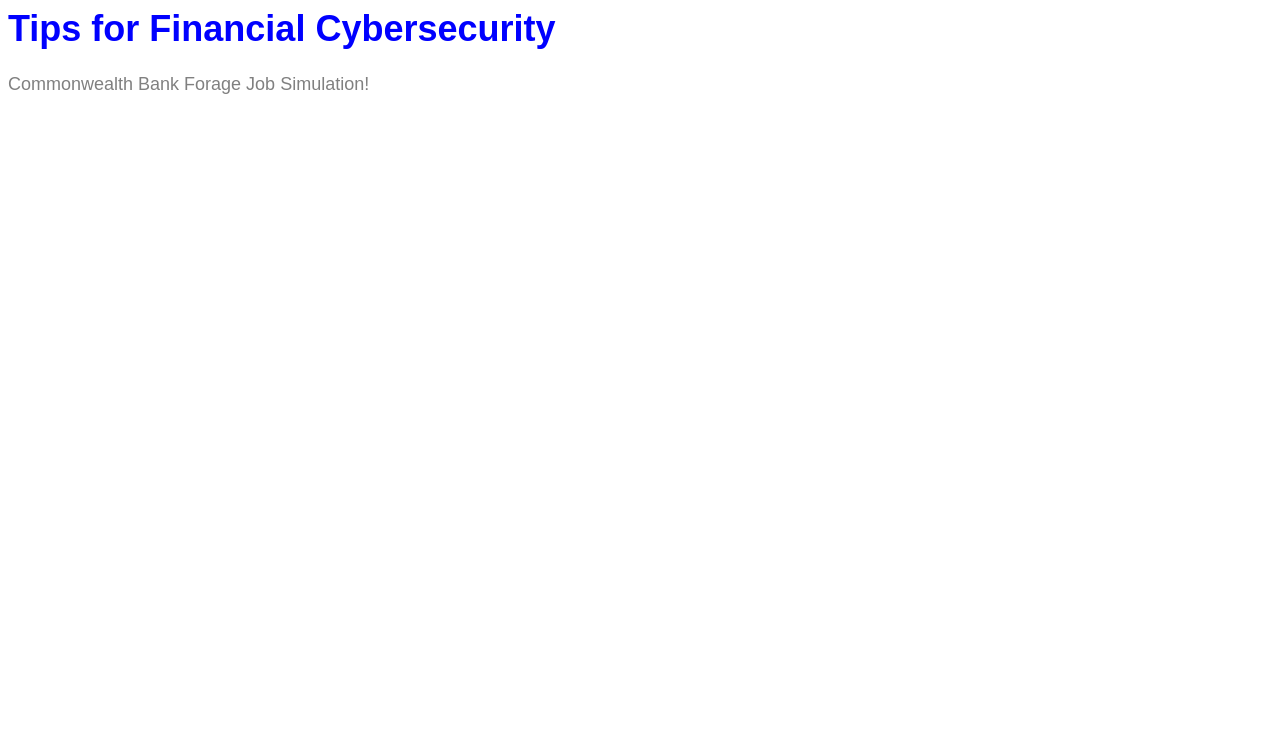
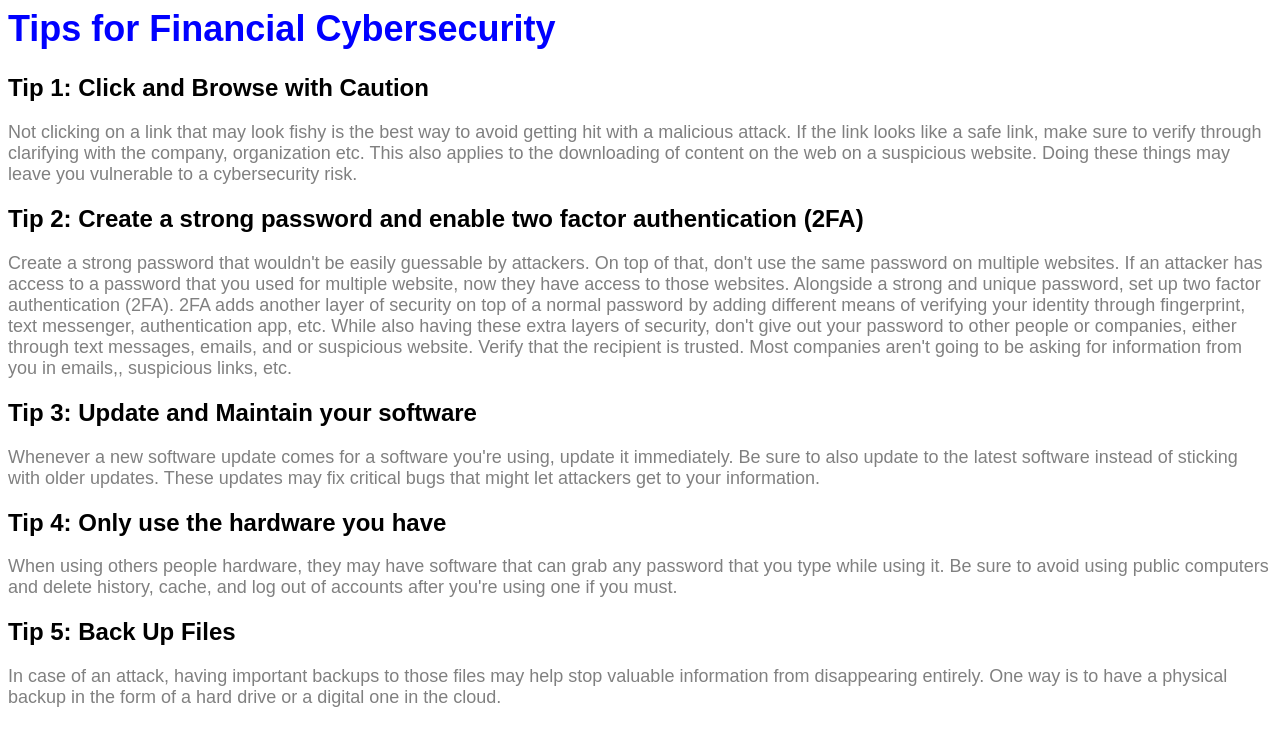
Before and after one commit to BrandonDelM/Commonwealth-Bank-Forage, a plain HTML site: page index.html in a window 1280 px wide. Drawn offline with Linux system fonts and the light colour scheme.

Commit message:
Finished part 2 of the Commonwealth Bank Forage Job Simulation

```diff
--- a/index.html
+++ b/index.html
@@ -5,6 +5,34 @@
     </head>
     <body>
         <h1>Tips for Financial Cybersecurity</h1>
-        <p>Commonwealth Bank Forage Job Simulation!</p>
+        <h2>Tip 1: Click and Browse with Caution</h2>
+        <p>
+            Not clicking on a link that may look fishy is the best way to avoid getting hit with a malicious attack. If the link looks like a safe link, make sure to verify
+            through clarifying with the company, organization etc. This also applies to the downloading of content on the web on a suspicious website. Doing these things
+            may leave you vulnerable to a cybersecurity risk.
+        </p>
+        <h2>Tip 2: Create a strong password and enable two factor authentication (2FA)</h2>
+        <p>
+            Create a strong password that wouldn't be easily guessable by attackers. On top of that, don't use the same password on multiple websites. If an attacker has
+            access to a password that you used for multiple website, now they have access to those websites. Alongside a strong and unique password, set up two factor
+            authentication (2FA). 2FA adds another layer of security on top of a normal password by adding different means of verifying your identity through fingerprint,
+            text messenger, authentication app, etc. While also having these extra layers of security, don't give out your password to other people or companies, either through
+            text messages, emails, and or suspicious website. Verify that the recipient is trusted. Most companies aren't going to be asking for information from you in emails,,
+            suspicious links, etc.
+        </p>
+        <h2>Tip 3: Update and Maintain your software</h2>
+        <p>
+            Whenever a new software update comes for a software you're using, update it immediately. Be sure to also update to the latest software instead of sticking with older
+            updates. These updates may fix critical bugs that might let attackers get to your information.
+        </p>
+        <h2>Tip 4: Only use the hardware you have</h2>
+        <p>
+            When using others people hardware, they may have software that can grab any password that you type while using it. Be sure to avoid using public computers and
+            delete history, cache, and log out of accounts after you're using one if you must.
+        </p>
+        <h2>Tip 5: Back Up Files</h2>
+        <p>In case of an attack, having important backups to those files may help stop valuable information from disappearing entirely. One way
+            is to have a physical backup in the form of a hard drive or a digital one in the cloud.
+        </p>
     </body>
 </html>
```
